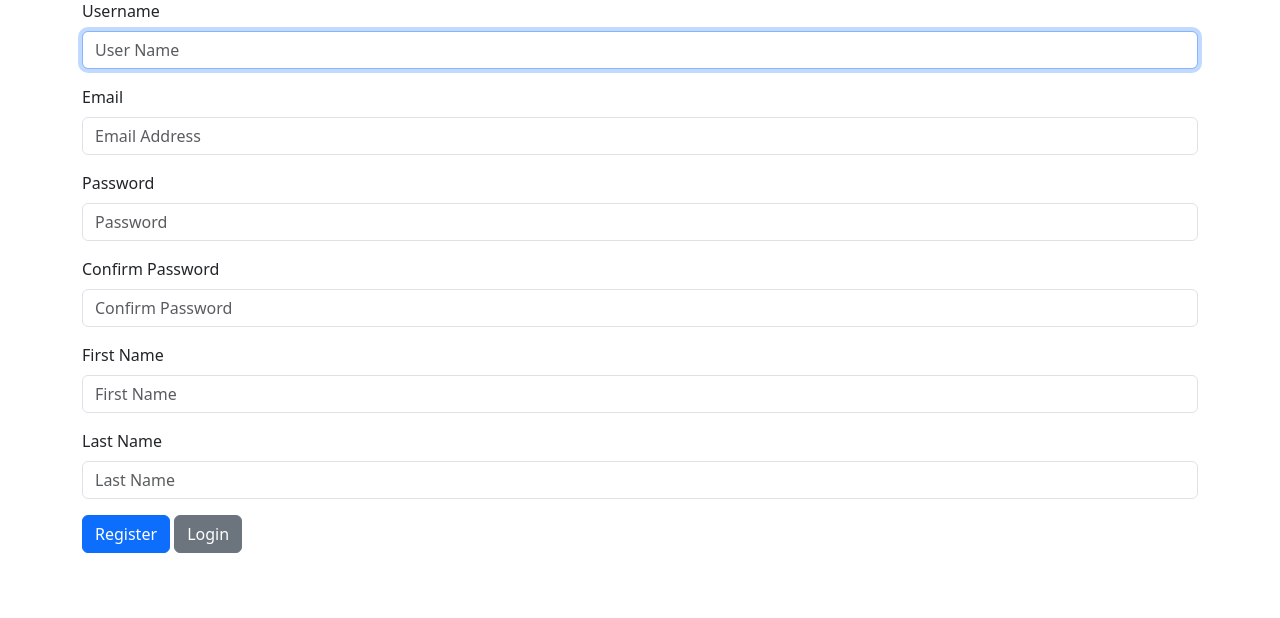
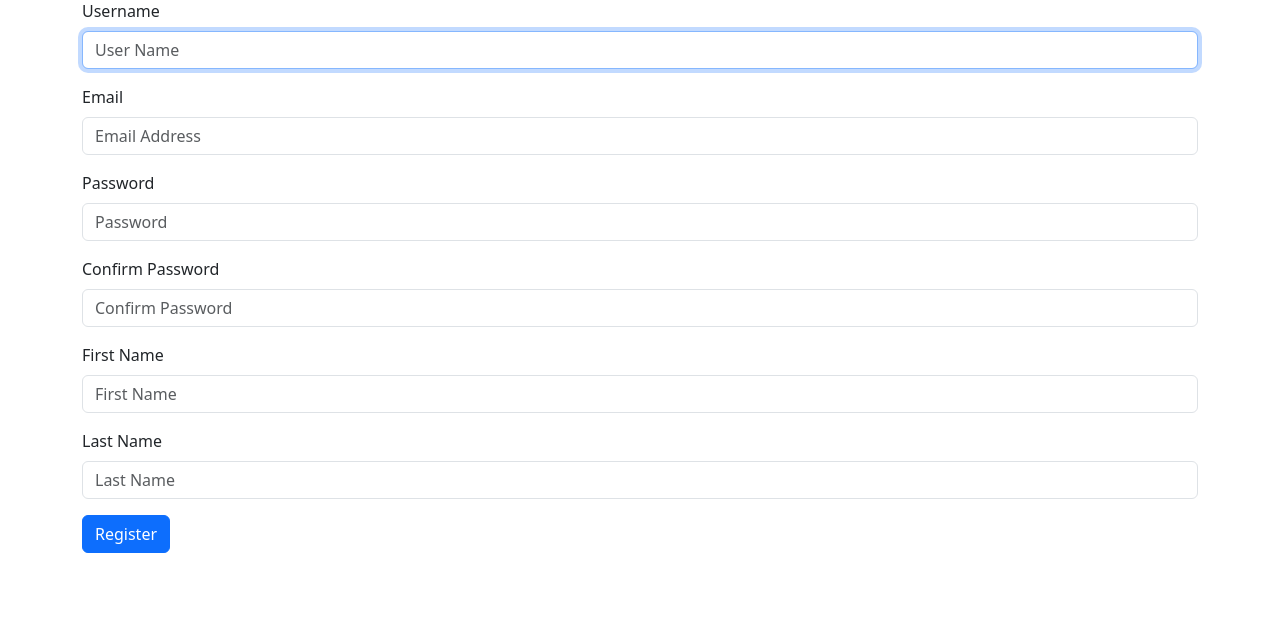
Before and after one commit to Marvofops/taskManager, a Django app: page /register_user/ in a window 1280 px wide. Shown: the part 105-723 px from the top of the page. Run offline with Django 5.2, Linux system fonts and the light colour scheme.

Commit message:
Update register.html

```diff
--- a/templates/register.html
+++ b/templates/register.html
@@ -66,7 +66,7 @@
         </div>
 
         <button type="submit" class="btn btn-primary">Register</button>
-        <a href="{% url 'login_user' %}" class="btn btn-secondary">Login</a>
+
     <script src="https://cdn.jsdelivr.net/npm/bootstrap@5.3.7/dist/js/bootstrap.bundle.min.js" integrity="sha384-ndDqU0Gzau9qJ1lfW4pNLlhNTkCfHzAVBReH9diLvGRem5+R9g2FzA8ZGN954O5Q" crossorigin="anonymous"></script>
 </body>
 {% if messages %}
```
